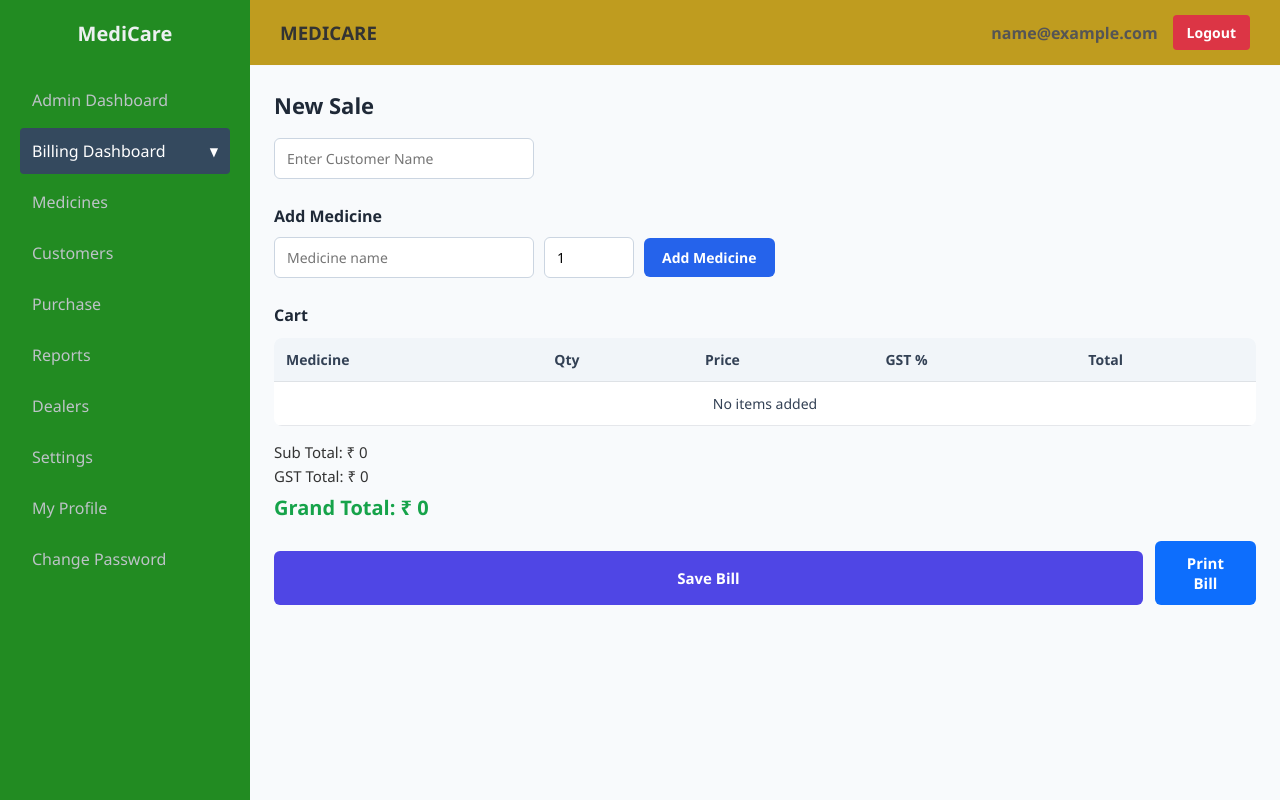
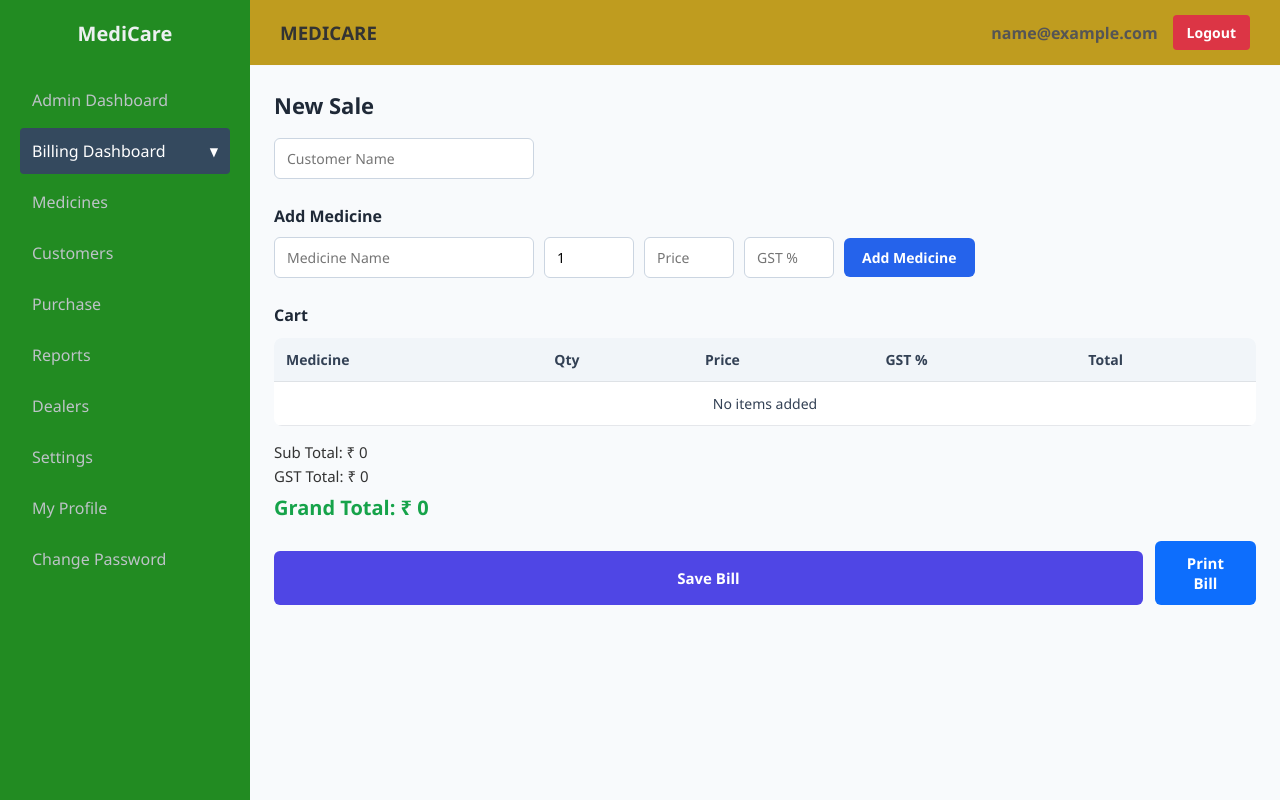
Before and after one commit to adii3404/MBMS, a React (Vite) app: page /new-sale in a window 1280 px wide. Built offline with nearby package versions, Linux system fonts and the light colour scheme; sample sign-in values are in the browser's storage.

Commit message:
new billing added price section

```diff
--- a/src/Pages/NewSales.jsx
+++ b/src/Pages/NewSales.jsx
@@ -8,6 +8,8 @@ const NewSale = () => {
   const [customerName, setCustomerName] = useState("");
   const [medicineName, setMedicineName] = useState("");
   const [qty, setQty] = useState(1);
+  const [price, setPrice] = useState("");
+  const [gst, setGst] = useState("");
 
   const [cart, setCart] = useState([]);
 
@@ -18,57 +20,57 @@ const NewSale = () => {
   }, []);
 
   // ===============================
-  // ADD MEDICINE TO CART (AUTO ADD)
+  // ADD MEDICINE TO CART
   // ===============================
   const addToCart = () => {
-    if (!medicineName.trim() || qty <= 0) {
-      alert("Enter medicine name and quantity");
+    if (!medicineName || qty <= 0 || price <= 0) {
+      alert("Enter medicine name, quantity and price");
       return;
     }
 
     let meds = [...medicines];
 
-    // Try to find medicine
-    let med = meds.find(m =>
-      m.name.toLowerCase() === medicineName.toLowerCase()
+    // Find medicine
+    let med = meds.find(
+      (m) => m.name.toLowerCase() === medicineName.toLowerCase()
     );
 
-    // ❗ If medicine NOT FOUND → auto add to inventory
+    // Auto add medicine if not found
     if (!med) {
       med = {
         id: Date.now(),
         name: medicineName,
-        sellingPrice: 0,
-        gst: 0,
-        stock: 0
+        sellingPrice: Number(price),
+        gst: Number(gst) || 0,
+        stock: 0,
       };
-
       meds.push(med);
       localStorage.setItem("medicines", JSON.stringify(meds));
       setMedicines(meds);
     }
 
     // Prevent duplicate in cart
-    const exists = cart.find(c => c.id === med.id);
-    if (exists) {
-      alert("Medicine already added to cart");
+    if (cart.find((c) => c.id === med.id)) {
+      alert("Medicine already added");
       return;
     }
 
-    // Add to cart
     setCart([
       ...cart,
       {
         id: med.id,
         name: med.name,
-        qty,
-        price: med.sellingPrice,
-        gst: med.gst
-      }
+        qty: Number(qty),
+        price: Number(price),
+        gst: Number(gst) || 0,
+      },
     ]);
 
+    // Reset inputs
     setMedicineName("");
     setQty(1);
+    setPrice("");
+    setGst("");
   };
 
   // ===============================
@@ -85,24 +87,23 @@ const NewSale = () => {
   // SAVE BILL
   // ===============================
   const saveBill = () => {
-    if (!customerName.trim() || cart.length === 0) {
+    if (!customerName || cart.length === 0) {
       alert("Enter customer and add medicines");
       return;
     }
 
     const sales = JSON.parse(localStorage.getItem("sales")) || [];
 
-    const bill = {
+    sales.push({
       invoiceNo: "INV-" + Date.now(),
       customer: customerName,
       items: cart,
       subTotal,
       gstTotal,
       grandTotal,
-      date: new Date().toLocaleString()
-    };
+      date: new Date().toLocaleString(),
+    });
 
-    sales.push(bill);
     localStorage.setItem("sales", JSON.stringify(sales));
 
     alert("Bill saved successfully");
@@ -111,9 +112,7 @@ const NewSale = () => {
     setCustomerName("");
   };
 
-  const printBill = () => {
-    window.print();
-  };
+  const printBill = () => window.print();
 
   return (
     <Layout>
@@ -123,31 +122,49 @@ const NewSale = () => {
         {/* CUSTOMER */}
         <input
           className="sale-input"
-          placeholder="Enter Customer Name"
+          placeholder="Customer Name"
           value={customerName}
-          onChange={e => setCustomerName(e.target.value)}
+          onChange={(e) => setCustomerName(e.target.value)}
           list="customerList"
         />
         <datalist id="customerList">
-          {customers.map(c => (
+          {customers.map((c) => (
             <option key={c.id} value={c.name} />
           ))}
         </datalist>
 
-        {/* MEDICINE */}
+        {/* MEDICINE SECTION */}
         <h4>Add Medicine</h4>
+
         <input
           className="sale-input"
-          placeholder="Medicine name"
+          placeholder="Medicine Name"
           value={medicineName}
-          onChange={e => setMedicineName(e.target.value)}
+          onChange={(e) => setMedicineName(e.target.value)}
         />
 
         <input
           type="number"
           className="sale-input small"
+          placeholder="Qty"
           value={qty}
-          onChange={e => setQty(Number(e.target.value))}
+          onChange={(e) => setQty(e.target.value)}
+        />
+
+        <input
+          type="number"
+          className="sale-input small"
+          placeholder="Price"
+          value={price}
+          onChange={(e) => setPrice(e.target.value)}
+        />
+
+        <input
+          type="number"
+          className="sale-input small"
+          placeholder="GST %"
+          value={gst}
+          onChange={(e) => setGst(e.target.value)}
         />
 
         <button className="btn-add" onClick={addToCart}>
@@ -174,7 +191,7 @@ const NewSale = () => {
                 </td>
               </tr>
             ) : (
-              cart.map(c => (
+              cart.map((c) => (
                 <tr key={c.id}>
                   <td>{c.name}</td>
                   <td>{c.qty}</td>
```
